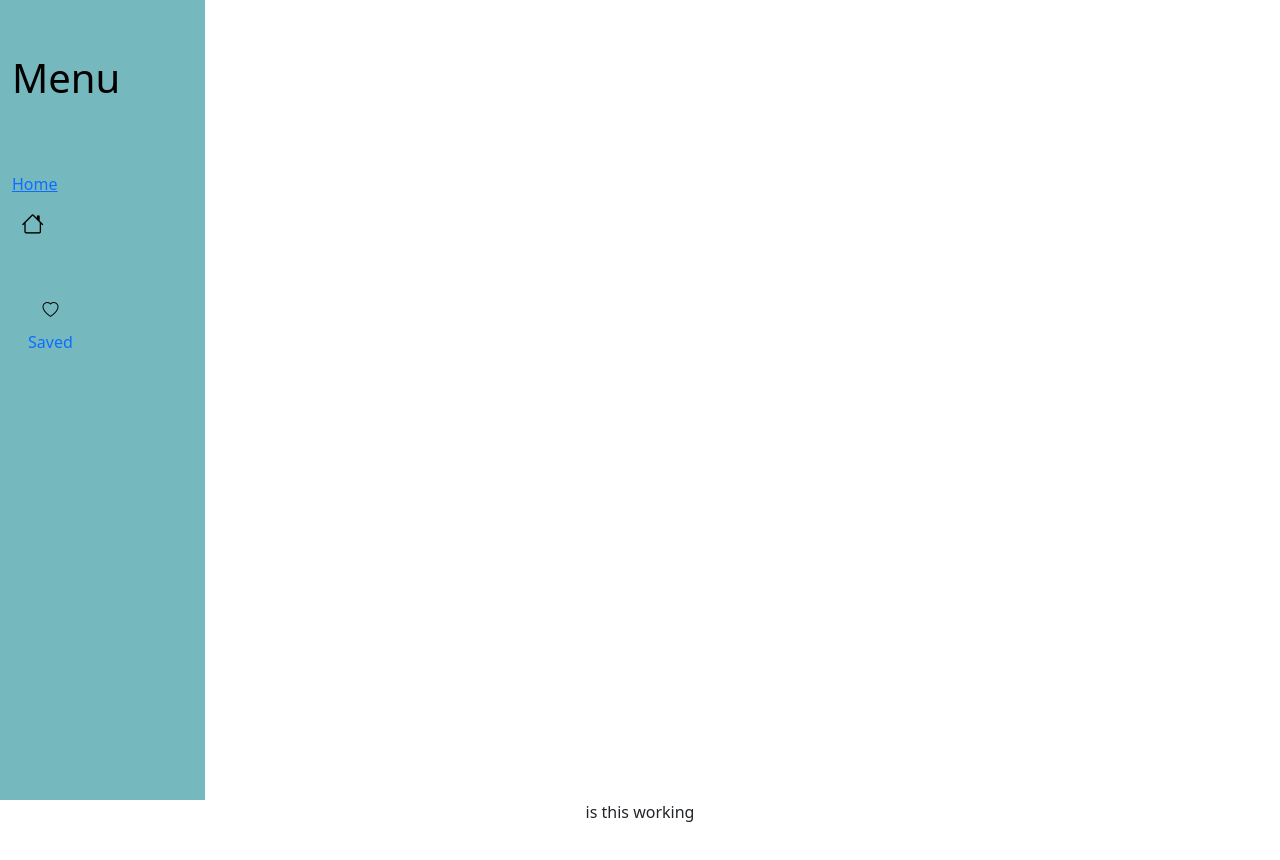
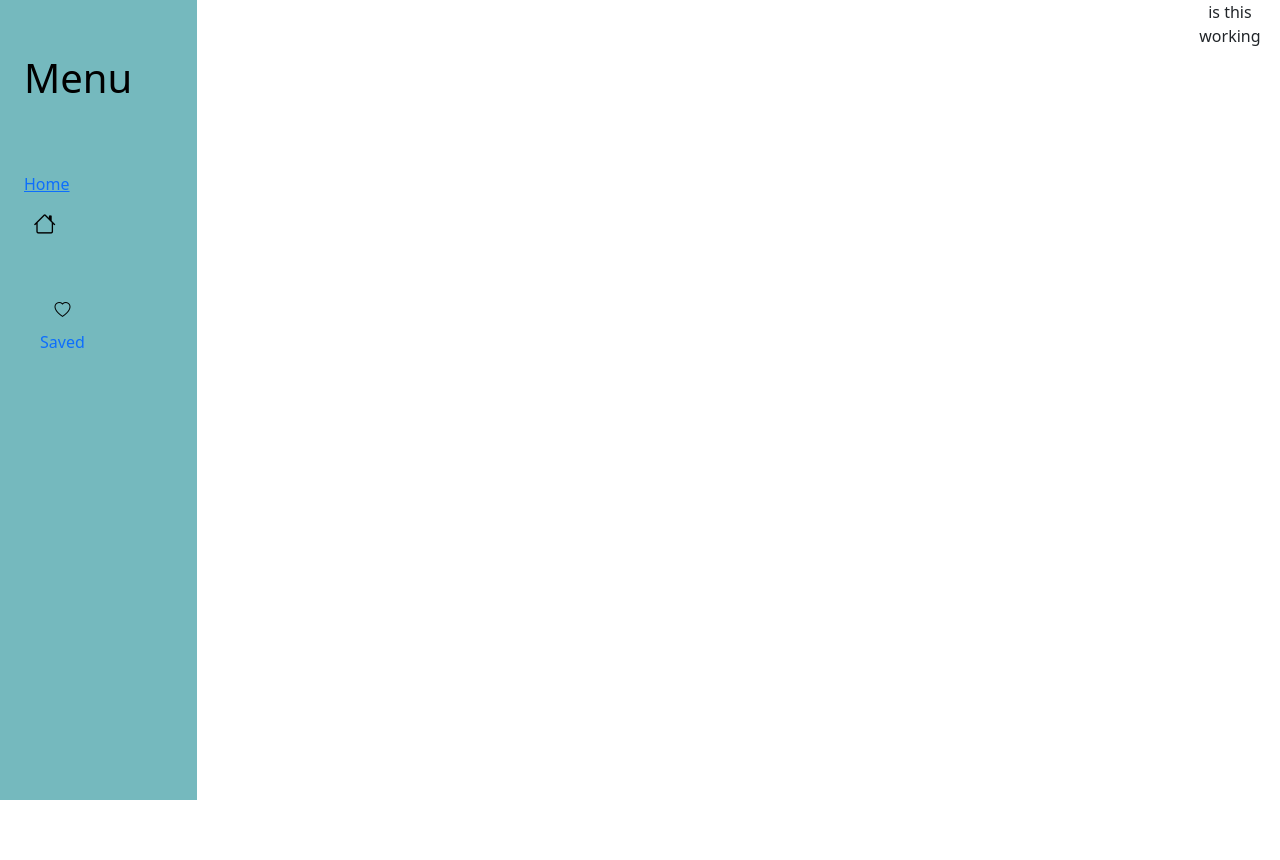
Before and after one commit to Tosin-T/Book-recommender, a React (Vite) app: page / in a window 1280 px wide. Shown: the top 860 px of the page. After the commit the page ends 800 px from the top, so only its background shows below. Built offline with nearby package versions, Linux system fonts and the light colour scheme.

Commit message:
Wrapper component is added

```diff
--- a/package.json
+++ b/package.json
@@ -15,6 +15,7 @@
     "bootstrap-icons": "^1.11.3",
     "react": "^18.2.0",
     "react-dom": "^18.2.0",
+    "react-router-config": "^5.1.1",
     "react-router-dom": "^6.21.2"
   },
   "devDependencies": {
--- a/src/App.jsx
+++ b/src/App.jsx
@@ -1,7 +1,7 @@
-import { useState } from 'react'
+import React from 'react';
 import { BrowserRouter as Router, Route, Routes } from 'react-router-dom';
-import { ReactDOM } from 'react';
-import './App.css'
+import './App.css';
+import Wrapper from './components/Wrapper/Wrapper';
 // import Logo from './components/Logo/Logo';
 import Home from './Pages/Home';
 import Navbar from './components/Navbar/Navbar';
@@ -14,24 +14,23 @@ import Saved from './Pages/Saved';
 function App() {
   return (
     <Router>
-
-        {/* <Logo /> */}
+      <Wrapper>
         <Navbar />
 
         <Routes>
-          <Route path="/" element={<Home />} />
-          <Route path="saved" element={<Saved />} />
-          {/* <Route path="/search" element={<Search />} />
-            <Route path="/randomiser" element={<Randomiser />} />
-            <Route path="/saved" element={<Saved />} />
-            <Route path="/timer" element={<Timer />} /> */}
+            {/* <Logo /> */}
+            <Route path="/" element={<Home />} />
+            <Route path="saved" element={<Saved />} />
+            {/* <Route path="/search" element={<Search />} />
+              <Route path="/randomiser" element={<Randomiser />} />
+              <Route path="/timer" element={<Timer />} /> */}
         </Routes>
 
-
+      </Wrapper>
     </Router>
   )
 
 
 }
 
-export default App
+export default App;
--- /dev/null
+++ b/src/components/Wrapper/Wrapper.jsx
@@ -0,0 +1,12 @@
+import React from "react";
+import './style.css';
+
+function Wrapper({children}) {
+    return (
+        <div className="wrapper container-fluid d-flex">
+            {children}
+        </div>)
+
+}
+
+export default Wrapper;
--- /dev/null
+++ b/src/components/Wrapper/style.css
@@ -0,0 +1,4 @@
+.wrapper {
+    height: 100%;
+    display: inline-block;
+}
```
Also changed, not shown: 1 other file (tests, documents, lock files or other folders).
